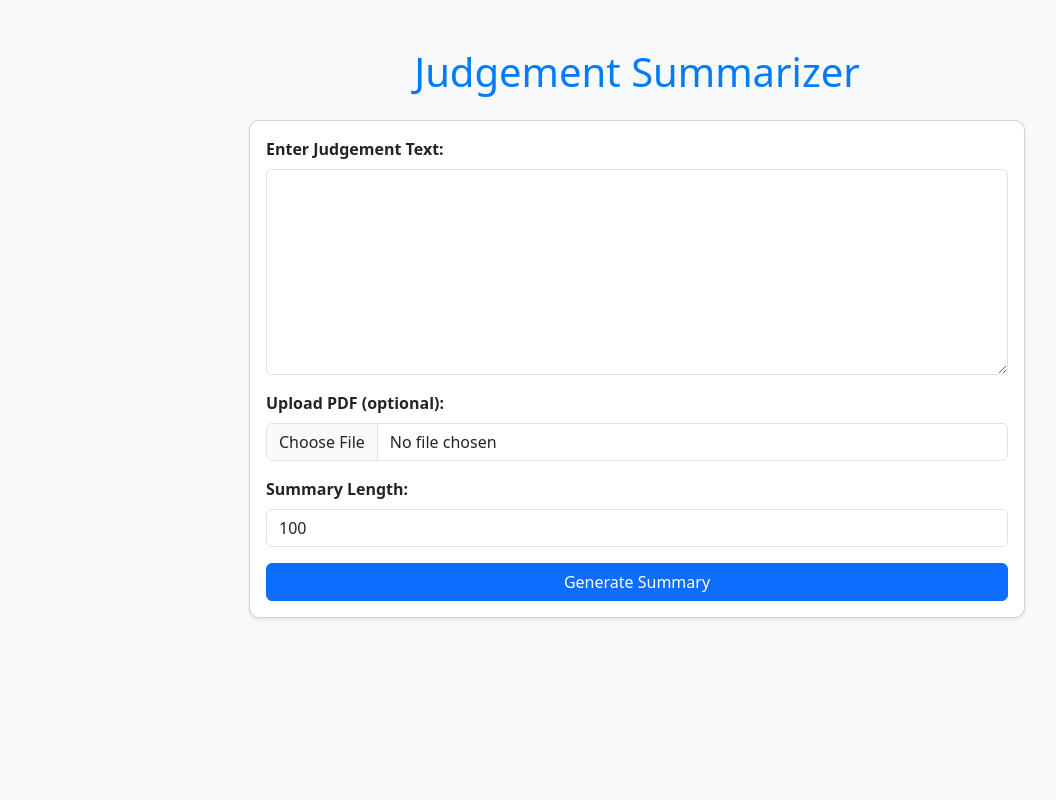
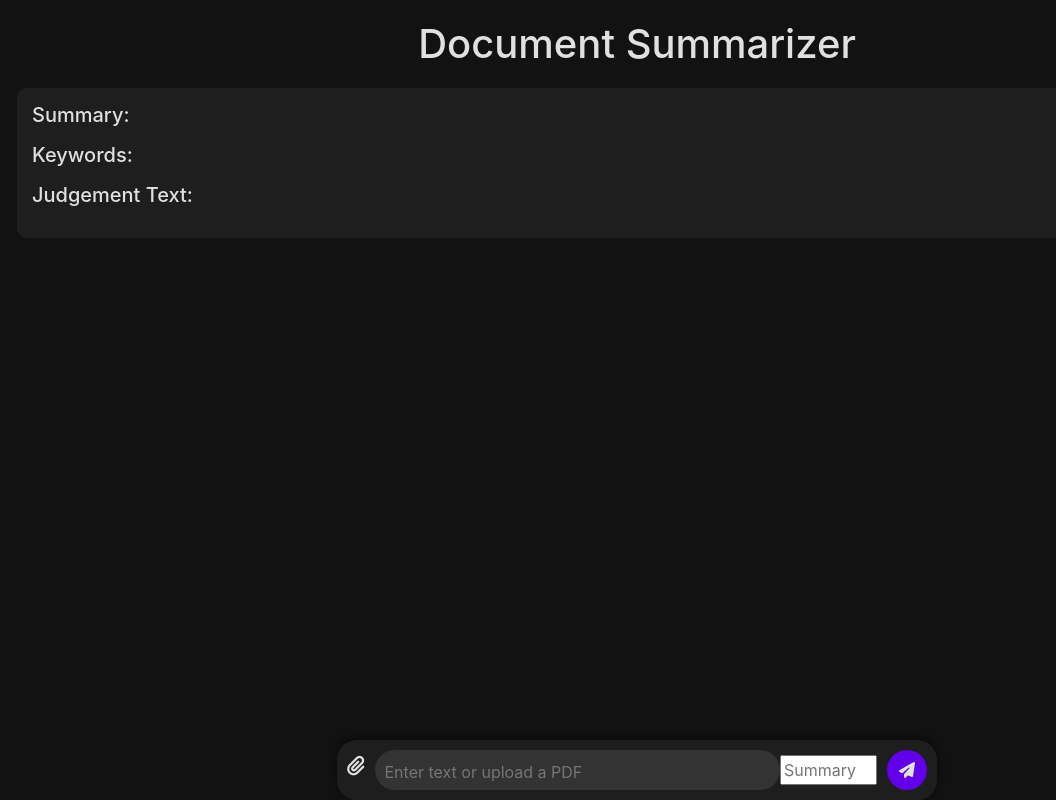
Before and after one commit to lBRAHIM8323/Legal-document-summarization, a Flask app: page / in a window 1280 px wide. Shown: the whole page, without its empty margins (3-1059 px from the left). Run offline with Flask 3, Linux system fonts and the light colour scheme; some libraries are stand-ins or nearby versions.

Commit message:
Update index.html

```diff
--- a/templates/index.html
+++ b/templates/index.html
@@ -3,74 +3,110 @@
 <head>
     <meta charset="UTF-8">
     <meta name="viewport" content="width=device-width, initial-scale=1.0">
-    <title>Judgement Summarizer</title>
-    <link href="https://cdn.jsdelivr.net/npm/bootstrap@5.3.0/dist/css/bootstrap.min.css" rel="stylesheet">
+    <title>Document Summarizer</title>
+    <link rel="stylesheet" href="https://stackpath.bootstrapcdn.com/bootstrap/4.5.2/css/bootstrap.min.css">
     <style>
+        /* Dark mode styling */
         body {
-            background-color: #f8f9fa;
+            background-color: #121212;
+            color: #e0e0e0;
+            display: flex;
+            flex-direction: column;
+            height: 100vh;
+            margin: 0;
         }
-        .container {
-            max-width: 800px;
+        .chat-container {
+            flex: 1;
+            overflow-y: auto;
+            padding: 20px;
         }
-        .card {
+        .input-container {
+            position: fixed;
+            bottom: 0;
+            width: 100%;
+            max-width: 600px;
+            left: 50%;
+            transform: translateX(-50%);
+            padding: 10px;
+            background-color: #1e1e1e;
+            display: flex;
+            align-items: center;
+            border-radius: 20px;
+            box-shadow: 0 -2px 10px rgba(0, 0, 0, 0.5);
+        }
+        .attachment-icon {
+            font-size: 20px;
+            color: #e0e0e0;
+            cursor: pointer;
+            margin-right: 10px;
+        }
+        .input-container input[type="file"] {
+            display: none;
+        }
+        .input-container textarea {
+            background-color: #333;
+            color: #e0e0e0;
+            flex: 1;
+            border: none;
+            resize: none;
+            height: 40px;
+            padding: 10px;
+            border-radius: 20px;
+            outline: none;
+        }
+        .send-button {
+            background-color: #6200ea;
+            color: #e0e0e0;
+            border: none;
+            border-radius: 50%;
+            width: 40px;
+            height: 40px;
+            display: flex;
+            align-items: center;
+            justify-content: center;
+            cursor: pointer;
+            margin-left: 10px;
+        }
+        .send-button:hover {
+            background-color: #3700b3;
+        }
+        .output-container {
             margin-top: 20px;
+            background-color: #1e1e1e;
+            padding: 15px;
             border-radius: 10px;
-        }
-        .form-label {
-            font-weight: bold;
-        }
-        h1 {
-            color: #007bff;
         }
     </style>
 </head>
-<body class="bg-light">
-
-    <div class="container py-5">
-        <h1 class="text-center mb-4">Judgement Summarizer</h1>
-
-        <div class="card shadow-sm">
-            <div class="card-body">
-                <form method="POST" enctype="multipart/form-data">
-                    <div class="mb-3">
-                        <label for="judgement_text" class="form-label">Enter Judgement Text:</label>
-                        <textarea id="judgement_text" name="judgement_text" class="form-control" rows="8">{{ judgement_text }}</textarea>
-                    </div>
-
-                    <div class="mb-3">
-                        <label for="pdf_file" class="form-label">Upload PDF (optional):</label>
-                        <input type="file" id="pdf_file" name="pdf_file" class="form-control" accept="application/pdf">
-                    </div>
-
-                    <div class="mb-3">
-                        <label for="summary_length" class="form-label">Summary Length:</label>
-                        <input type="number" id="summary_length" name="summary_length" class="form-control" value="100">
-                    </div>
-
-                    <button type="submit" class="btn btn-primary w-100">Generate Summary</button>
-                </form>
-            </div>
+<body>
+    <div class="chat-container">
+        <h1 class="text-center">Document Summarizer</h1>
+        <!-- Output section for summary and keywords -->
+        <div class="output-container">
+            <h5>Summary:</h5>
+            <p>{{ summary }}</p>
+            <h5>Keywords:</h5>
+            <p>{{ keywords }}</p>
+            <h5>Judgement Text:</h5>
+            <p>{{ judgement_text }}</p>
         </div>
-
-        {% if summary %}
-        <div class="card mt-4">
-            <div class="card-body">
-                <h3 class="text-primary">Summary</h3>
-                <p>{{ summary }}</p>
-            </div>
-        </div>
-        {% endif %}
-
-        {% if keywords %}
-        <div class="card mt-4">
-            <div class="card-body">
-                <h3 class="text-primary">Keywords</h3>
-                <p>{{ keywords }}</p>
-            </div>
-        </div>
-        {% endif %}
     </div>
 
-    <script src="https://cdn.jsdelivr.net/npm/bootstrap@5.3.0/dist/js/bootstrap.bundle.min.js"></script>
+    <!-- Input box fixed at the bottom -->
+    <form action="/" method="POST" enctype="multipart/form-data">
+        <div class="input-container">
+            <label for="file-input" class="attachment-icon">
+                <i class="fas fa-paperclip"></i>
+            </label>
+            <input type="file" id="file-input" name="pdf_file" accept=".pdf">
+            <textarea name="judgement_text" placeholder="Enter text or upload a PDF" required></textarea>
+            <input type="number" name="summary_length" placeholder="Summary Length" min="10" max="200" required>
+            <button type="submit" class="send-button">
+                <i class="fas fa-paper-plane"></i>
+            </button>
+        </div>
+    </form>
+
+    <script src="https://kit.fontawesome.com/a076d05399.js" crossorigin="anonymous"></script>
 </body>
 </html>
```
